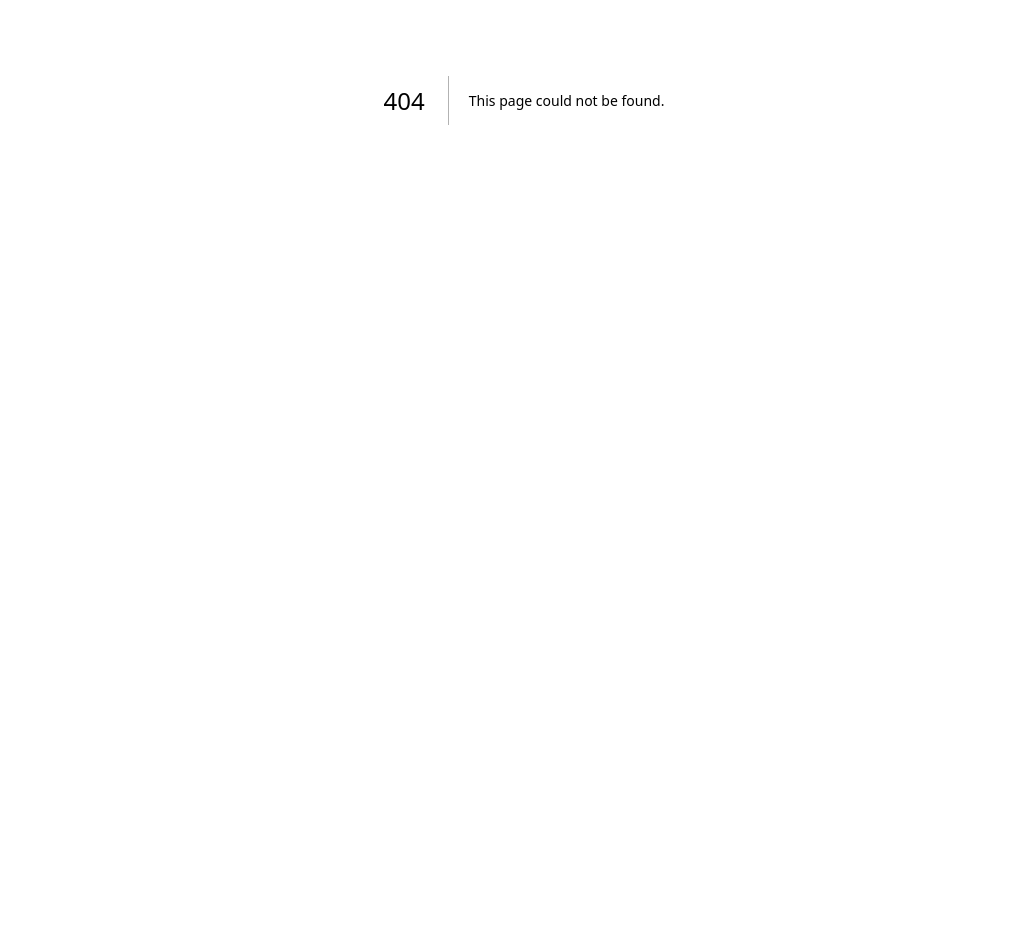
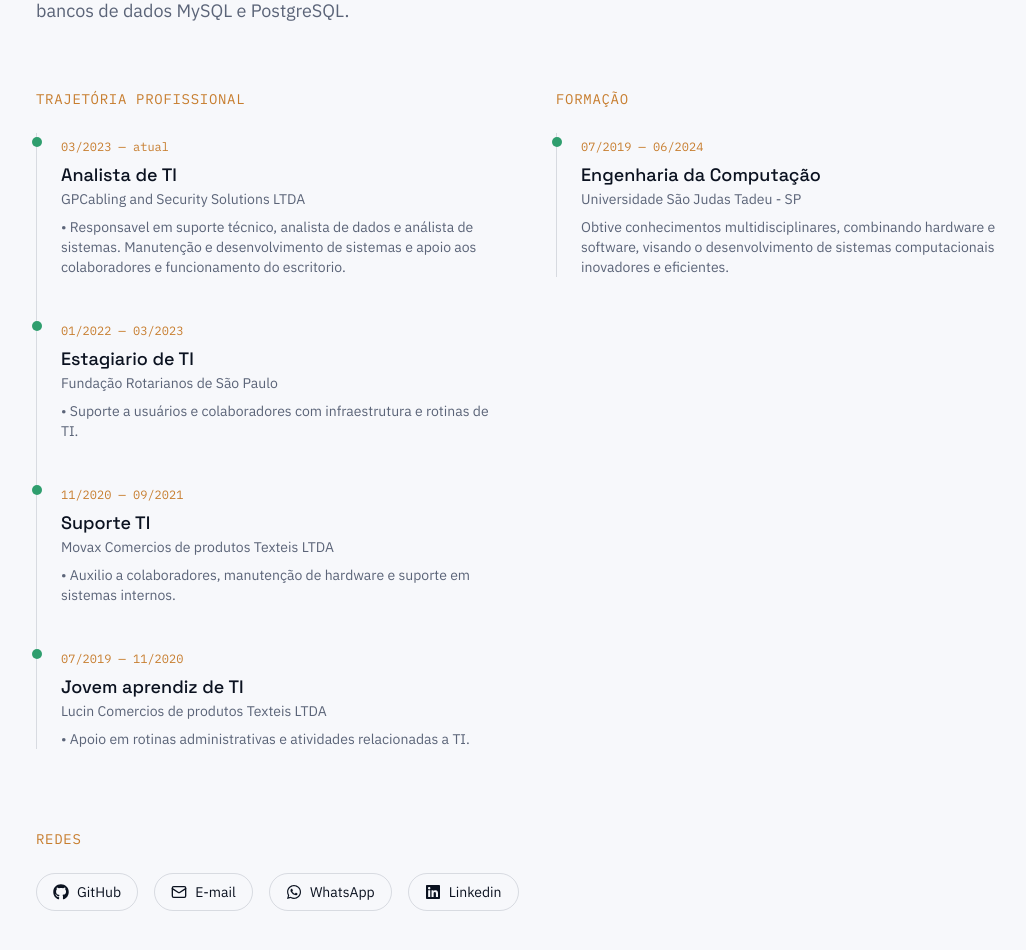
Before and after one commit to zArkade/zarkade.github.io, a Next.js app: page /pt-BR/sobre in a window 1280 px wide. Before the commit this address had no page. Shown: the part 300-1250 px from the top of the page, without its empty margins (116-1142 px from the left). Before the commit the page ends 800 px from the top, so only its background shows below. Built offline with nearby package versions, Linux system fonts and the light colour scheme.

Commit message:
:sparkles: Feat: Pagina sobre com timeline profissional e de formação.

```diff
--- /dev/null
+++ b/src/app/[locale]/sobre/page.tsx
@@ -0,0 +1,64 @@
+import { getTranslations, setRequestLocale } from "next-intl/server";
+import { Timeline } from "@/app/components/about/Timeline";
+import { professionalTimeline, educationTimeline } from "@/data/timeline";
+import { Mail } from "lucide-react";
+import { FaGithub, FaWhatsapp, FaLinkedin } from "react-icons/fa6";
+
+export default async function SobrePage({
+  params,
+}: {
+  params: Promise<{ locale: string }>;
+}) {
+  const { locale } = await params;
+  setRequestLocale(locale);
+  const t = await getTranslations("Sobre");
+
+  return (
+    <div className="mx-auto max-w-5xl px-6 py-20">
+      <h1 className="font-display text-4xl font-medium tracking-tight sm:text-5xl">
+        {t("title")}
+      </h1>
+      <p className="mt-6 max-w-2xl text-lg text-muted">{t("bio")}</p>
+
+      <div className="mt-16 grid gap-16 md:grid-cols-2">
+        <div>
+          <h2 className="font-mono text-sm uppercase tracking-wider text-accent">
+            {t("professionalTitle")}
+          </h2>
+          <div className="mt-6">
+            <Timeline entries={professionalTimeline[locale] ?? professionalTimeline["pt-BR"]} />
+          </div>
+        </div>
+
+        <div>
+          <h2 className="font-mono text-sm uppercase tracking-wider text-accent">
+            {t("educationTitle")}
+          </h2>
+          <div className="mt-6">
+            <Timeline entries={educationTimeline[locale] ?? educationTimeline["pt-BR"]} />
+          </div>
+        </div>
+      </div>
+
+      <div className="mt-20">
+        <h2 className="font-mono text-sm uppercase tracking-wider text-accent">
+          {t("socialTitle")}
+        </h2>
+        <div className="mt-6 flex flex-wrap gap-4">
+          <a href="https://github.com/zArkade" target="_blank" rel="noreferrer" className="inline-flex items-center gap-2 rounded-full border border-muted/20 px-4 py-2 text-sm hover:border-accent/50 hover:text-accent">
+            <FaGithub size={16} /> GitHub
+          </a>
+          <a href="mailto:contato.marcosribeiro@outlook.com" className="inline-flex items-center gap-2 rounded-full border border-muted/20 px-4 py-2 text-sm hover:border-accent/50 hover:text-accent">
+            <Mail size={16} /> E-mail
+          </a>
+          <a href="https://wa.me/5511979931521" target="_blank" rel="noreferrer" className="inline-flex items-center gap-2 rounded-full border border-muted/20 px-4 py-2 text-sm hover:border-accent/50 hover:text-accent">
+            <FaWhatsapp size={16} /> WhatsApp
+          </a>
+          <a href="https://www.linkedin.com/in/marcosribeirogon%C3%A7alves/" target="_blank" rel="noreferrer" className="inline-flex items-center gap-2 rounded-full border border-muted/20 px-4 py-2 text-sm hover:border-accent/50 hover:text-accent">
+            <FaLinkedin size={16} /> Linkedin
+          </a>
+        </div>
+      </div>
+    </div>
+  );
+}
--- /dev/null
+++ b/src/app/components/about/Timeline.tsx
@@ -0,0 +1,17 @@
+import type { TimelineEntry } from "@/data/timeline";
+
+export function Timeline({ entries }: { entries: TimelineEntry[] }) {
+  return (
+    <ol className="space-y-10 border-l border-muted/20 pl-6">
+      {entries.map((entry, index) => (
+        <li key={index} className="relative">
+          <span className="absolute -left-7.25 top-1 h-2.5 w-2.5 rounded-full bg-signal" />
+          <time className="font-mono text-xs text-accent">{entry.period}</time>
+          <h3 className="mt-1 font-display text-lg font-medium">{entry.title}</h3>
+          <p className="text-sm text-muted">{entry.org}</p>
+          <p className="mt-2 text-sm text-muted">{entry.description}</p>
+        </li>
+      ))}
+    </ol>
+  );
+}
--- /dev/null
+++ b/src/data/timeline.ts
@@ -0,0 +1,80 @@
+export interface TimelineEntry {
+  period: string;
+  title: string;
+  org: string;
+  description: string;
+}
+
+export const professionalTimeline: Record<string, TimelineEntry[]> = {
+  "pt-BR": [
+    {
+      period: "03/2023 — atual",
+      title: "Analista de TI",
+      org: "GPCabling and Security Solutions LTDA",
+      description: "• Responsavel em suporte técnico, analista de dados e análista de sistemas. Manutenção e desenvolvimento de sistemas e apoio aos colaboradores e funcionamento do escritorio.",
+    },
+    {
+      period: "01/2022 — 03/2023",
+      title: "Estagiario de TI",
+      org: "Fundação Rotarianos de São Paulo",
+      description: "• Suporte a usuários e colaboradores com infraestrutura e rotinas de TI.",
+    },
+    {
+      period: "11/2020 — 09/2021",
+      title: "Suporte TI",
+      org: "Movax Comercios de produtos Texteis LTDA",
+      description: "• Auxilio a colaboradores, manutenção de hardware e suporte em sistemas internos.",
+    },
+    {
+      period: "07/2019 — 11/2020",
+      title: "Jovem aprendiz de TI",
+      org: "Lucin Comercios de produtos Texteis LTDA",
+      description: "• Apoio em rotinas administrativas e atividades relacionadas a TI.",
+    },
+  ],
+  "en-US": [
+    {
+      period: "03/2023 — present",
+      title: "IT Analyst",
+      org: "GPCabling and Security Solutions LTDA",
+      description: "• Responsible for technical support, data analysis, and systems analysis. Maintenance and development of systems, supporting staff and office operations.",
+    },
+    {
+      period: "01/2022 — 03/2023",
+      title: "IT Intern",
+      org: "Fundação Rotarianos de São Paulo",
+      description: "• Supported users and staff with IT infrastructure and routine tasks.",
+    },
+    {
+      period: "11/2020 — 09/2021",
+      title: "IT Support",
+      org: "Movax Comercios de produtos Texteis LTDA",
+      description: "• Assisted staff, performed hardware maintenance, and supported internal systems.",
+    },
+    {
+      period: "07/2019 — 11/2020",
+      title: "IT Apprentice",
+      org: "Lucin Comercios de produtos Texteis LTDA",
+      description: "• Supported administrative routines and IT-related activities.",
+    },
+  ],
+};
+
+export const educationTimeline: Record<string, TimelineEntry[]> = {
+  "pt-BR": [
+    {
+      period: "07/2019 — 06/2024",
+      title: "Engenharia da Computação",
+      org: "Universidade São Judas Tadeu - SP",
+      description: "Obtive conhecimentos multidisciplinares, combinando hardware e software, visando o desenvolvimento de sistemas computacionais inovadores e eficientes.",
+    },
+  ],
+  "en-US": [
+    {
+      period: "07/2019 — 06/2024",
+      title: "Computer Engineering",
+      org: "Universidade São Judas Tadeu - SP",
+      description: "Gained multidisciplinary knowledge combining hardware and software, aimed at developing innovative and efficient computer systems.",
+    },
+  ],
+};
```
